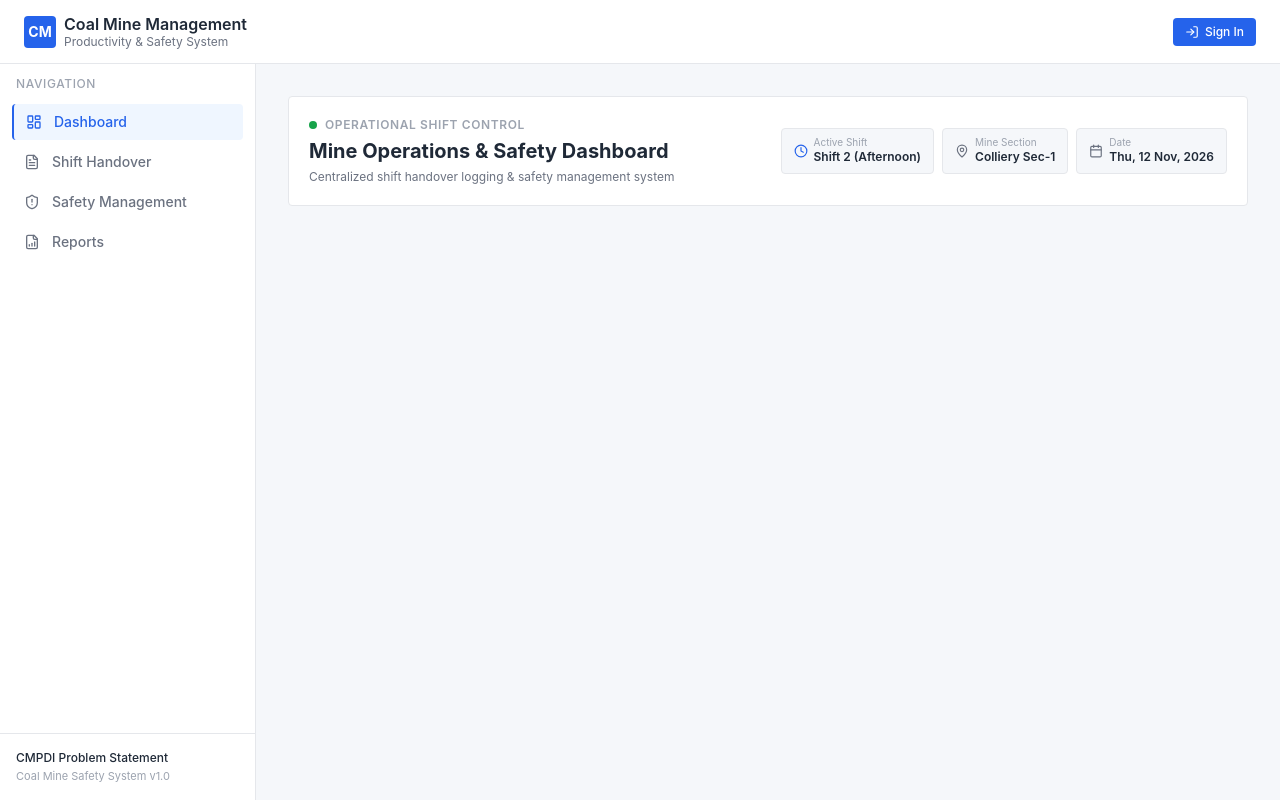
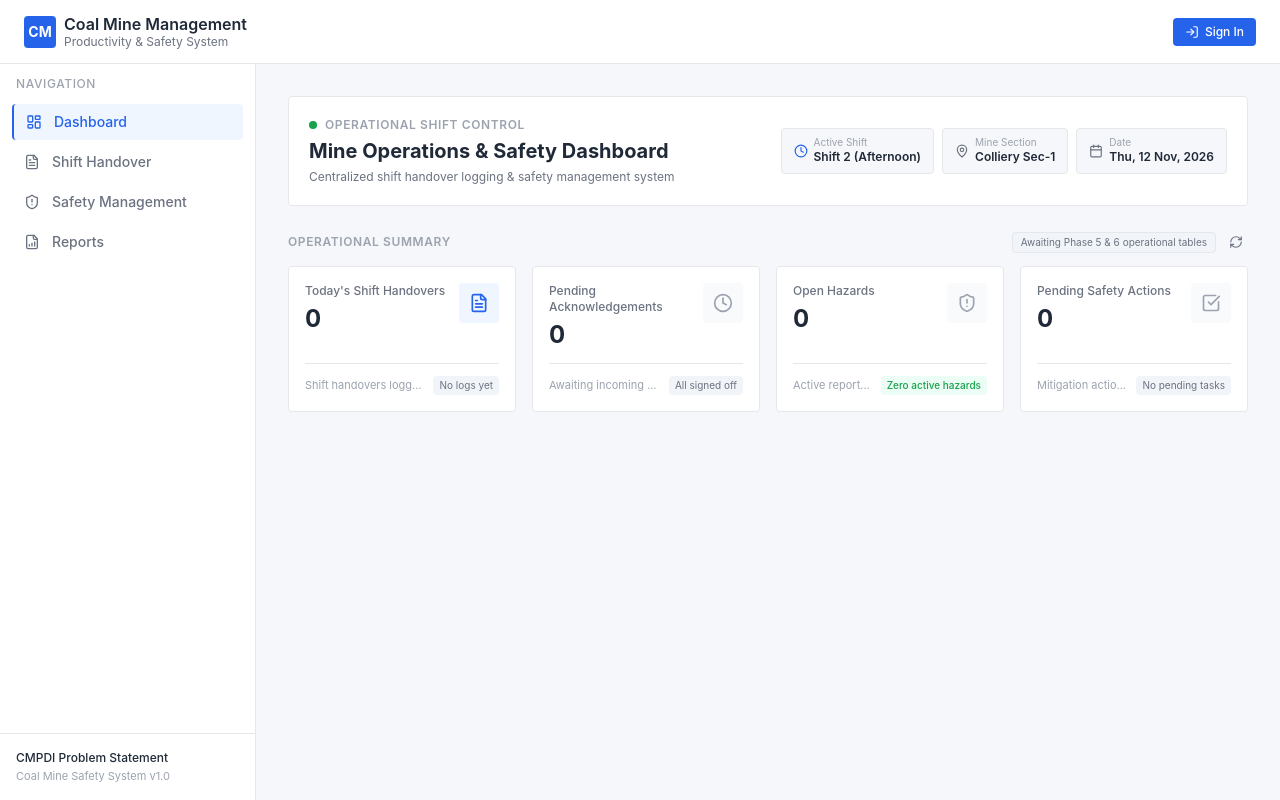
Before and after one commit to arpitbanna/Major-Project, a React (Vite) app in the folder frontend/: page / in a window 1280 px wide. Built offline with nearby package versions, Linux system fonts and the light colour scheme; no server answers.

Commit message:
feat: add dashboard summary cards

```diff
--- /dev/null
+++ b/frontend/src/components/dashboard/SummaryCards.jsx
@@ -0,0 +1,107 @@
+import React from 'react';
+import { FileText, Clock, ShieldAlert, CheckSquare, RefreshCw } from 'lucide-react';
+
+export default function SummaryCards({ data, loading, tablesInitialized, onRefresh }) {
+  const cards = [
+    {
+      title: "Today's Shift Handovers",
+      count: data.todayHandovers ?? 0,
+      description: "Shift handovers logged today",
+      icon: FileText,
+      iconColor: 'text-primary',
+      iconBg: 'bg-blue-50',
+      badge: data.todayHandovers === 0 ? 'No logs yet' : `${data.todayHandovers} logged`,
+      badgeStyle: 'bg-slate-100 text-slateText-secondary',
+    },
+    {
+      title: 'Pending Acknowledgements',
+      count: data.pendingAcknowledgements ?? 0,
+      description: 'Awaiting incoming shift sign-off',
+      icon: Clock,
+      iconColor: data.pendingAcknowledgements > 0 ? 'text-status-warning' : 'text-slateText-muted',
+      iconBg: data.pendingAcknowledgements > 0 ? 'bg-amber-50' : 'bg-slate-50',
+      badge: data.pendingAcknowledgements === 0 ? 'All signed off' : 'Action needed',
+      badgeStyle: data.pendingAcknowledgements > 0 ? 'bg-amber-50 text-status-warning font-medium' : 'bg-slate-100 text-slateText-secondary',
+    },
+    {
+      title: 'Open Hazards',
+      count: data.openHazards ?? 0,
+      description: 'Active reported workplace hazards',
+      icon: ShieldAlert,
+      iconColor: data.openHazards > 0 ? 'text-status-danger' : 'text-slateText-muted',
+      iconBg: data.openHazards > 0 ? 'bg-red-50' : 'bg-slate-50',
+      badge: data.openHazards === 0 ? 'Zero active hazards' : 'Attention required',
+      badgeStyle: data.openHazards > 0 ? 'bg-red-50 text-status-danger font-medium' : 'bg-emerald-50 text-status-success font-medium',
+    },
+    {
+      title: 'Pending Safety Actions',
+      count: data.pendingSafetyActions ?? 0,
+      description: 'Mitigation actions in progress',
+      icon: CheckSquare,
+      iconColor: data.pendingSafetyActions > 0 ? 'text-primary' : 'text-slateText-muted',
+      iconBg: data.pendingSafetyActions > 0 ? 'bg-blue-50' : 'bg-slate-50',
+      badge: data.pendingSafetyActions === 0 ? 'No pending tasks' : 'In progress',
+      badgeStyle: 'bg-slate-100 text-slateText-secondary',
+    },
+  ];
+
+  return (
+    <div className="space-y-3">
+      <div className="flex items-center justify-between">
+        <h2 className="text-xs font-semibold text-slateText-muted uppercase tracking-wider">
+          Operational Summary
+        </h2>
+        <div className="flex items-center gap-2">
+          {!tablesInitialized && (
+            <span className="text-[10px] bg-slate-100 text-slateText-secondary border border-borderLight px-2 py-0.5 rounded">
+              Awaiting Phase 5 & 6 operational tables
+            </span>
+          )}
+          <button
+            onClick={onRefresh}
+            disabled={loading}
+            title="Refresh statistics"
+            className="text-slateText-secondary hover:text-slateText p-1 rounded hover:bg-white border border-transparent hover:border-borderLight transition-colors"
+          >
+            <RefreshCw className={`w-3.5 h-3.5 ${loading ? 'animate-spin' : ''}`} />
+          </button>
+        </div>
+      </div>
+
+      <div className="grid grid-cols-1 sm:grid-cols-2 lg:grid-cols-4 gap-4">
+        {cards.map((card, index) => {
+          const Icon = card.icon;
+          return (
+            <div
+              key={index}
+              className="bg-white border border-borderLight rounded p-4 flex flex-col justify-between transition-shadow hover:shadow-sm"
+            >
+              <div className="flex items-start justify-between">
+                <div className="space-y-1">
+                  <p className="text-xs font-medium text-slateText-secondary">
+                    {card.title}
+                  </p>
+                  <p className="text-2xl font-bold text-slateText">
+                    {loading ? '—' : card.count}
+                  </p>
+                </div>
+                <div className={`p-2.5 rounded ${card.iconBg} ${card.iconColor}`}>
+                  <Icon className="w-5 h-5" />
+                </div>
+              </div>
+
+              <div className="mt-3 pt-3 border-t border-borderLight flex items-center justify-between text-[11px]">
+                <span className="text-slateText-muted truncate mr-2">
+                  {card.description}
+                </span>
+                <span className={`px-1.5 py-0.5 rounded text-[10px] shrink-0 ${card.badgeStyle}`}>
+                  {card.badge}
+                </span>
+              </div>
+            </div>
+          );
+        })}
+      </div>
+    </div>
+  );
+}
--- a/frontend/src/pages/Dashboard.jsx
+++ b/frontend/src/pages/Dashboard.jsx
@@ -1,9 +1,19 @@
-import React from 'react';
+import React, { useState, useEffect } from 'react';
 import { useAuth } from '../context/AuthContext';
-import { Clock, MapPin, Calendar, HardHat } from 'lucide-react';
+import { Clock, MapPin, Calendar } from 'lucide-react';
+import SummaryCards from '../components/dashboard/SummaryCards';
 
 export default function Dashboard() {
   const { user, profile, role } = useAuth();
+
+  const [summaryData, setSummaryData] = useState({
+    todayHandovers: 0,
+    pendingAcknowledgements: 0,
+    openHazards: 0,
+    pendingSafetyActions: 0,
+  });
+  const [tablesInitialized, setTablesInitialized] = useState(false);
+  const [loadingSummary, setLoadingSummary] = useState(true);
 
   // Determine current active shift based on 24-hour clock
   const getCurrentShift = () => {
@@ -16,6 +26,28 @@ export default function Dashboard() {
       return { name: 'Shift 3 (Night)', time: '22:00 – 06:00', code: 'S3' };
     }
   };
+
+  const fetchSummary = async () => {
+    setLoadingSummary(true);
+    try {
+      const response = await fetch('/api/dashboard/summary');
+      if (response.ok) {
+        const result = await response.json();
+        if (result.data) {
+          setSummaryData(result.data);
+          setTablesInitialized(result.tablesInitialized);
+        }
+      }
+    } catch (err) {
+      console.warn('[Dashboard] Could not fetch summary:', err.message);
+    } finally {
+      setLoadingSummary(false);
+    }
+  };
+
+  useEffect(() => {
+    fetchSummary();
+  }, []);
 
   const currentShift = getCurrentShift();
   const todayFormatted = new Date().toLocaleDateString('en-IN', {
@@ -88,10 +120,13 @@ export default function Dashboard() {
         </div>
       </div>
 
-      {/* Placeholder container for Tasks 2, 3, and 4 */}
-      <div id="dashboard-content" className="space-y-6">
-        {/* Will be populated in subsequent tasks */}
-      </div>
+      {/* Summary Cards Section */}
+      <SummaryCards
+        data={summaryData}
+        loading={loadingSummary}
+        tablesInitialized={tablesInitialized}
+        onRefresh={fetchSummary}
+      />
     </div>
   );
 }
```
Also changed, not shown: 2 other files (tests, documents, lock files or other folders).
